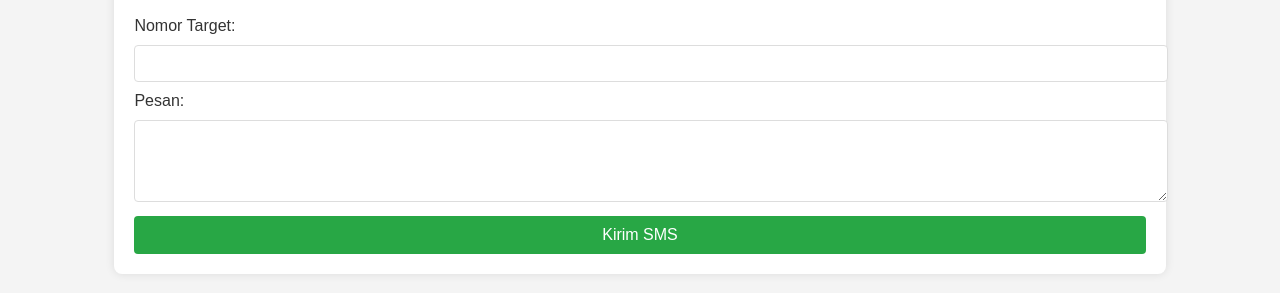
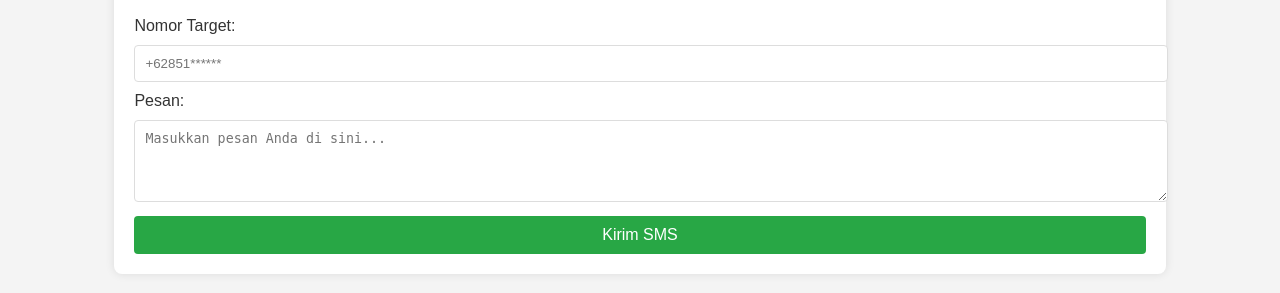
Before and after one commit to MPSnode/sms-sender02, a Flask app: template templates/index.html in a window 1280 px wide. Shown: the part 125-418 px from the top of the page. Run offline with Flask 3, Linux system fonts and the light colour scheme; the template is opened without the code that fills it, so the values that code supplies are empty.

Commit message:
Initial commit

```diff
--- a/templates/index.html
+++ b/templates/index.html
@@ -15,10 +15,10 @@
         </div>
         <form id="sms-form">
             <label for="target_number">Nomor Target:</label>
-            <input type="text" id="target_number" name="target_number" required>
+            <input type="text" id="target_number" name="target_number" required placeholder="+62851******">
 
             <label for="message_body">Pesan:</label>
-            <textarea id="message_body" name="message_body" rows="4" required></textarea>
+            <textarea id="message_body" name="message_body" rows="4" required placeholder="Masukkan pesan Anda di sini..."></textarea>
 
             <button type="submit">Kirim SMS</button>
         </form>
@@ -31,6 +31,14 @@
             $('#sms-form').on('submit', function(e) {
                 e.preventDefault();
 
+                const targetNumber = $('#target_number').val().trim();
+                const messageBody = $('#message_body').val().trim();
+
+                if (!targetNumber || !messageBody) {
+                    $('#response-output').html('<p class="info-failure">Harap isi semua field.</p>');
+                    return;
+                }
+
                 $.ajax({
                     url: '/send_sms',
                     method: 'POST',
@@ -40,10 +48,13 @@
                         const infoClass = response.info === 'BERHASIL' ? 'info-success' : 'info-failure';
 
                         $('#response-output').html(`
-                            <p>Nomor Target: ${$('#target_number').val()} <span class="${statusClass}">${response.status}</span></p>
-                            <p>Pesan: ${response.message_body}</p>
+                            <p>Nomor Target: ${targetNumber} <span class="${statusClass}">${response.status}</span></p>
+                            <p>Pesan: ${messageBody}</p>
                             <p>Info: <span class="${infoClass}">${response.info}</span></p>
                         `);
+                    },
+                    error: function() {
+                        $('#response-output').html('<p class="info-failure">Terjadi kesalahan saat mengirim SMS.</p>');
                     }
                 });
             });
```
